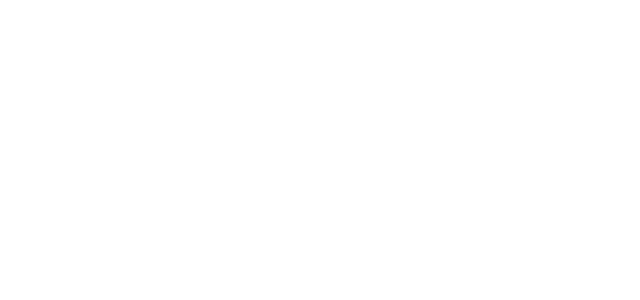
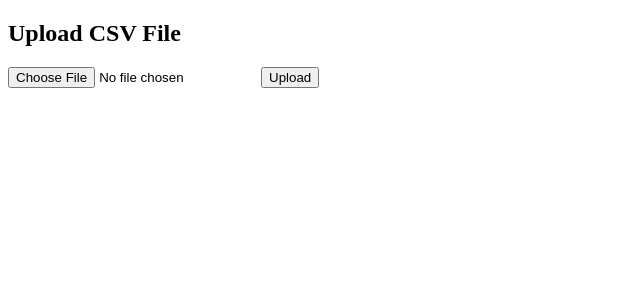
Before and after one commit to Winston-Dmello/Financial_app, a React (Vite) app in the folder Frontend/: page /file in a window 1280 px wide. Before the commit this address had no page. Shown: the top 300 px of the page, without its empty margins (0-640 px from the left). Built offline with nearby package versions, Linux system fonts and the light colour scheme.

Commit message:
make_small_commit

```diff
--- a/Frontend/src/App.jsx
+++ b/Frontend/src/App.jsx
@@ -8,6 +8,8 @@ import About from "./Components/About";
 import UserProfile from "./Components/User_profile";
 import EditProfile from "./Components/Edit_Profile";
 import Categories from "./Components/Categories";
+import File from "./Components/File";
+
 function App() {
   return (
     <>
@@ -20,6 +22,7 @@ function App() {
         <Route path="/profile" element={<UserProfile />} />
         <Route path="/edit_profile" element={<EditProfile />} />
         <Route path="/categories" element={<Categories />} />
+        <Route path="/file" element={<File />} />
       </Routes>
     </>
   );
--- /dev/null
+++ b/Frontend/src/Components/File.jsx
@@ -0,0 +1,49 @@
+import React, { useState } from "react";
+
+const FileUploader = () => {
+  const [file, setFile] = useState(null);
+  const [uploadSuccess, setUploadSuccess] = useState(false);
+
+  const handleFileChange = (event) => {
+    setFile(event.target.files[0]);
+  };
+
+  let userId = localStorage.getItem("UserID");
+  const handleSubmit = async (event) => {
+    event.preventDefault();
+
+    const formData = new FormData();
+    formData.append("file", file);
+
+    try {
+      const response = await fetch(
+        `http://localhost:8000/${userId}/upload_file/`,
+        {
+          method: "POST",
+          body: formData,
+        }
+      );
+
+      if (response.status == 200) {
+        setUploadSuccess(true);
+      } else {
+        console.error("Upload failed");
+      }
+    } catch (error) {
+      console.error("Error occurred during upload:", error);
+    }
+  };
+
+  return (
+    <div>
+      <h2>Upload CSV File</h2>
+      <form onSubmit={handleSubmit}>
+        <input type="file" onChange={handleFileChange} />
+        <button type="submit">Upload</button>
+      </form>
+      {uploadSuccess && <p>File uploaded successfully</p>}
+    </div>
+  );
+};
+
+export default FileUploader;
```
Also changed, not shown: 2 other files (tests, documents, lock files or other folders).
